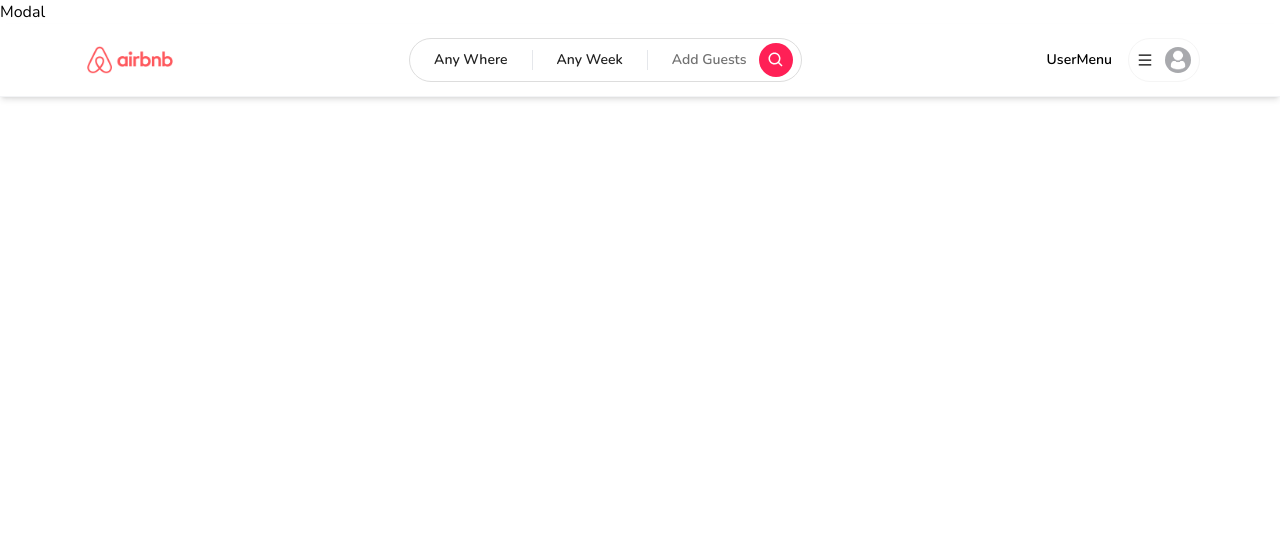
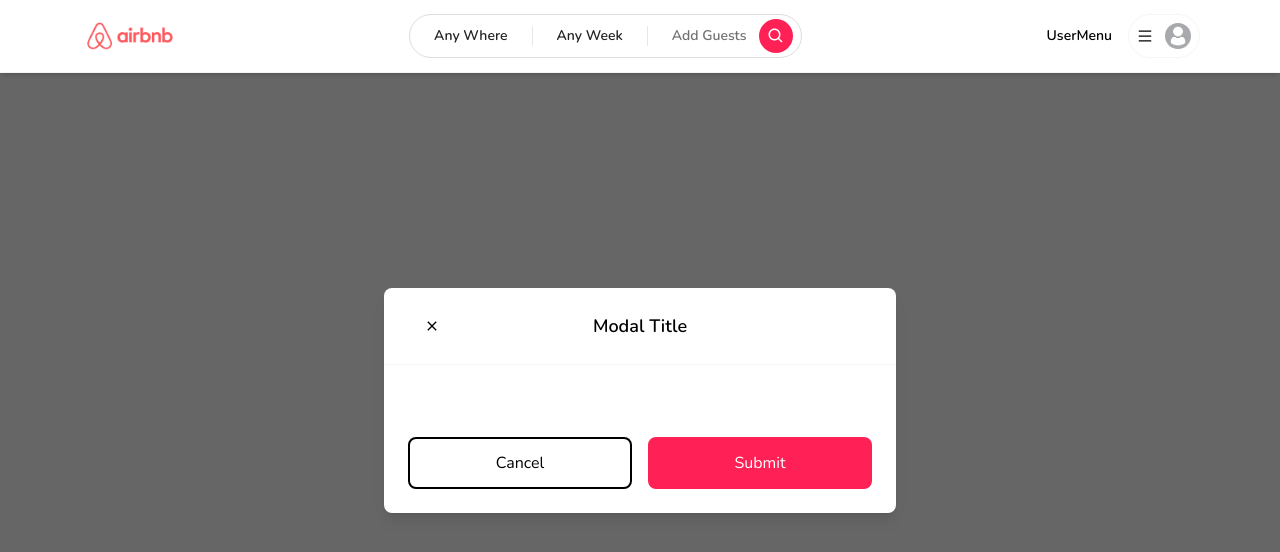
Before and after one commit to hassan-devstudio/airbnb, a Next.js app: page / in a window 1280 px wide. Shown: the top 552 px of the page. Built offline with nearby package versions, Linux system fonts and the light colour scheme.

Commit message:
Add Button component and integrate ModalHost into RootLayout

```diff
--- /dev/null
+++ b/app/components/Button.tsx
@@ -0,0 +1,32 @@
+interface ButtonProps {
+  label: string;
+  onClick: (e: React.MouseEvent<HTMLButtonElement>) => void;
+  disabled?: boolean;
+  outline?: boolean;
+  small?: boolean;
+  icon?: React.ReactElement;
+}
+
+const Button = ({
+  label,
+  onClick,
+  disabled,
+  outline,
+  small,
+  icon,
+}: ButtonProps) => {
+  return (
+    <button
+      onClick={onClick}
+      disabled={disabled}
+      className={`relative disabled:opacity-70 disabled:cursor-not-allowed rounded-lg hover:opacity-80 transition w-full ${outline ? "bg-white" : "bg-rose-500"} ${outline ? "border-black" : "border-rose-500"} ${outline ? "text-black" : "text-white"} ${small ? "text-sm" : "text-md"} ${small ? "py-1" : "py-3"} ${small ? "px-2" : "px-4"} ${small ? "border-[1px]" : "border-[2px]"} ${small ? "font-light" : "font-semibold"}
+      ${icon ? "flex flex-row items-center justify-center" : ""} ${
+        icon ? (small ? "gap-1" : "gap-2") : ""
+      } `}
+    >
+      {label}
+    </button>
+  );
+};
+
+export default Button;
--- a/app/components/modals/Modal.tsx
+++ b/app/components/modals/Modal.tsx
@@ -1,5 +1,7 @@
 "use client";
 import React from "react";
+import { IoMdClose } from "react-icons/io";
+import Button from "../Button";
 interface ModalProps {
   isOpen?: boolean;
   onClose: () => void;
@@ -48,8 +50,49 @@
     secondaryAction?.();
   }, [disabled, secondaryAction]);
 
-  if (!open) return null;
-  return <div>Modal</div>;
+  if (!isOpen) return null;
+  return (
+    <div
+      className="flex justify-center items-center overflow-x-hidden overflow-y-auto fixed inset-0
+      outline-none focus:outline-none bg-neutral-800/70"
+    >
+      <div className="relative w-full md:w-4/6 lg:w-3/6 xl:w-2/5 my-6 mx-auto h-full lg:h-auto md:h-auto">
+        {/* Content */}
+        <div
+          className={`translate duration-300 h-full ${showModal ? "translate-y-0" : "translate-y-full"} ${showModal ? "opacity-100" : "opacity-0"}  `}
+        >
+          <div className="translate h-full lg:h-auto md:h-auto border-0 rounded-lg shadow-lg relative flex flex-col w-full bg-white outline-none focus:outline-none">
+            {/* HEADER */}
+            <div className="flex items-center p-6 rounded-t justify-center border-gray-100 border-b-[1px] relative">
+              <button
+                onClick={handleClose}
+                className="p-1 rounded-full hover:opacity-70 transition absolute left-9"
+              >
+                <IoMdClose />
+              </button>
+              <div className="text-lg font-semibold ">{title}</div>
+            </div>
+            {/* BODY */}
+            <div className="relative p-6 flex-auto">{body}</div>
+            {/* FOOTER */}
+            <div className="flex flex-row items-center p-6 gap-4 w-full">
+              <Button
+                outline
+                label={secondaryLabel ? secondaryLabel : "Cancel"}
+                onClick={handleSecondaryAction}
+                disabled={disabled}
+              />
+              <Button
+                label={actionLabel}
+                onClick={handlesubmit}
+                disabled={disabled}
+              />
+            </div>
+          </div>
+        </div>
+      </div>
+    </div>
+  );
 };
 
 export default Modal;
--- /dev/null
+++ b/app/components/modals/ModalHost.tsx
@@ -0,0 +1,18 @@
+"use client";
+
+import { useState } from "react";
+import Modal from "./Modal";
+
+export default function ModalHost() {
+  const [isOpen, setIsOpen] = useState(true);
+
+  return (
+    <Modal
+      isOpen={isOpen}
+      onClose={() => setIsOpen(false)}
+      onSubmit={() => {}}
+      actionLabel="Submit"
+      title="Modal Title"
+    />
+  );
+}
--- a/app/layout.tsx
+++ b/app/layout.tsx
@@ -4,7 +4,7 @@
 import { Nunito } from "next/font/google";
 import Navbar from "./components/navbar/Navbar";
 import ClientOnly from "./components/ClientOnly";
-import Modal from "./components/modals/Modal";
+import ModalHost from "./components/modals/ModalHost";
 const geistSans = Geist({
   variable: "--font-geist-sans",
   subsets: ["latin"],
@@ -33,12 +33,7 @@
     >
       <body className={font.className}>
         <ClientOnly>
-          <Modal
-            isOpen
-            onClose={() => {}}
-            onSubmit={() => {}}
-            actionLabel="Submit"
-          />
+          <ModalHost />
           <Navbar />
         </ClientOnly>
         {children}
```
